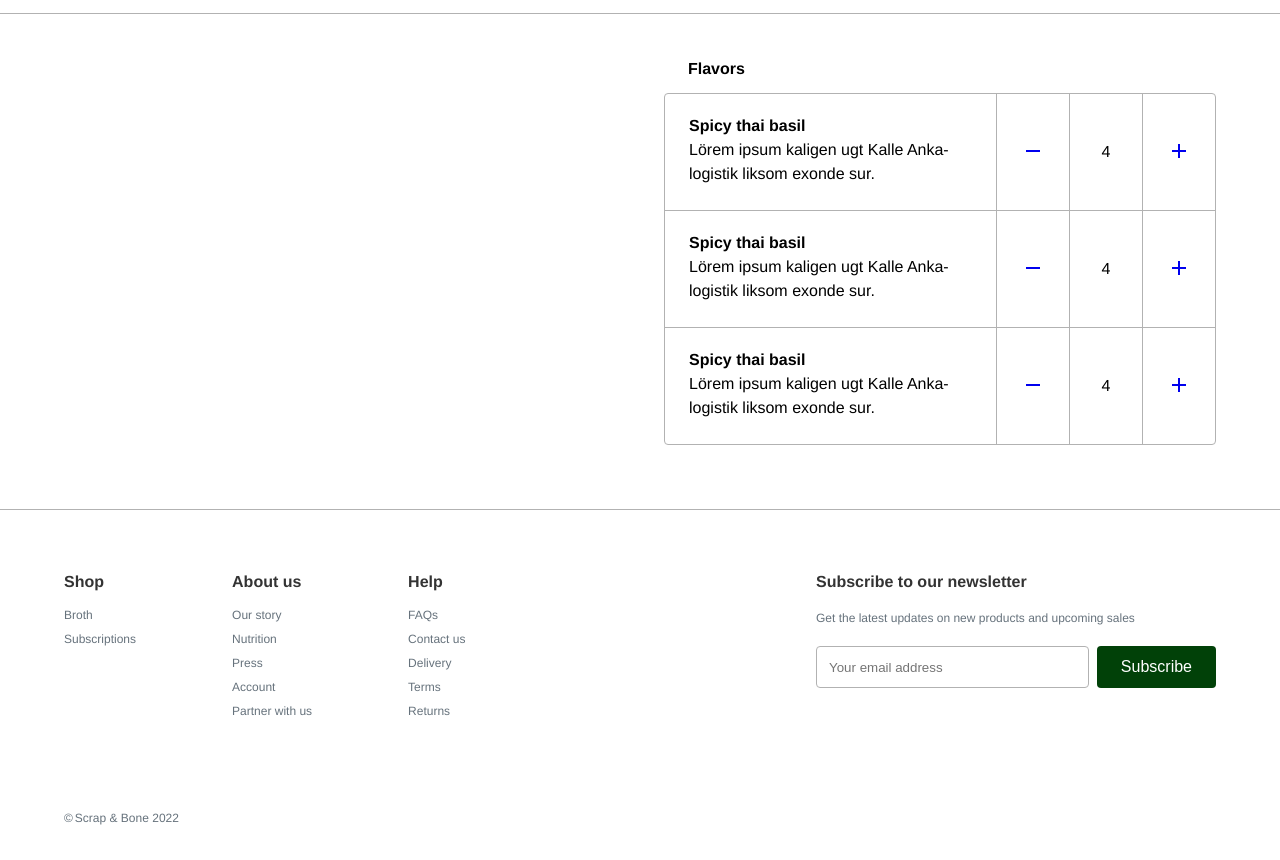
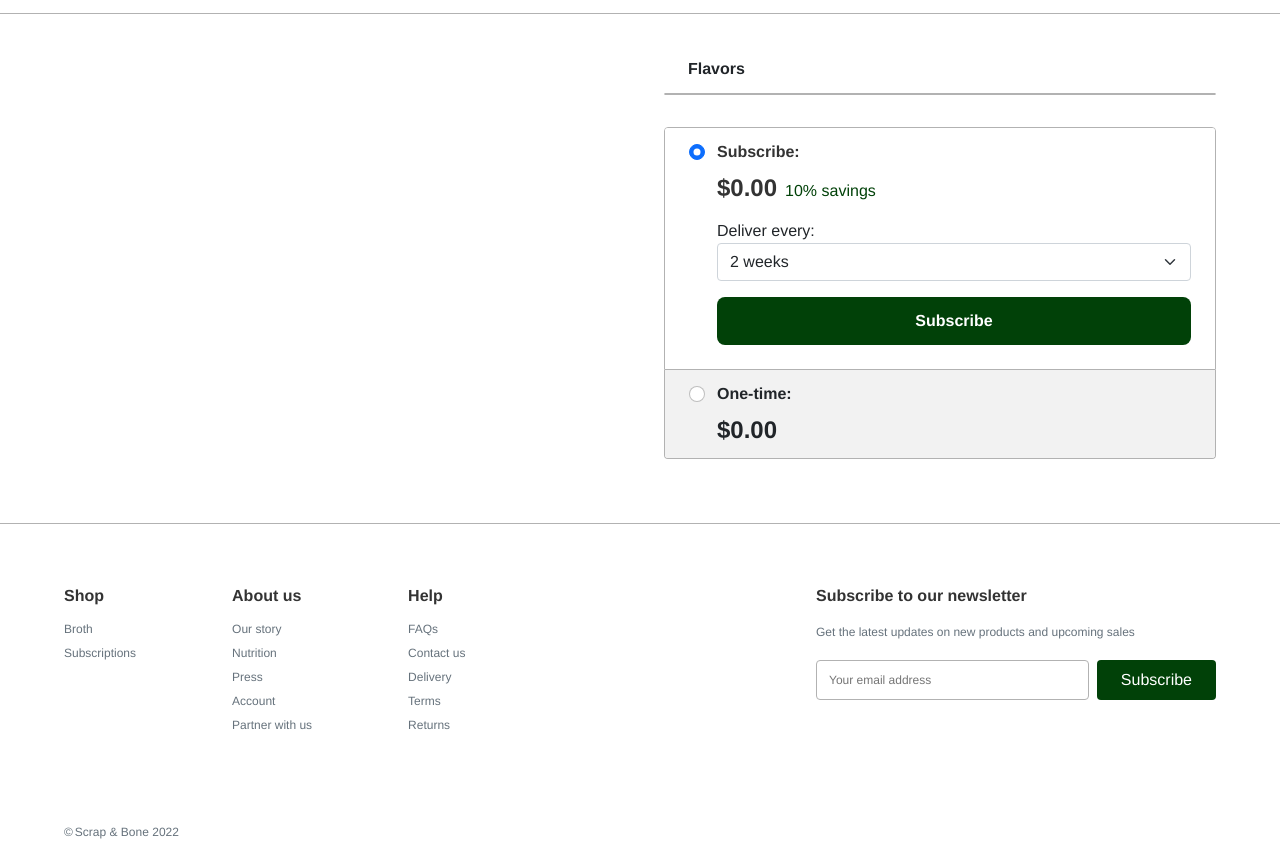
Before and after one commit to Turnerlv/GA-work, a plain HTML site: page final project/pdp/index.html in a window 1280 px wide. Shown: the part 83-943 px from the top of the page. Drawn offline with nearby package versions, Linux system fonts and the light colour scheme.

Commit message:
Final project updates

```diff
--- a/final project/pdp/index.html
+++ b/final project/pdp/index.html
@@ -8,10 +8,14 @@
 		<title>Scrap & Bone product details</title>
 
 		<!-- external CSS link -->
+        <link href="https://cdn.jsdelivr.net/npm/bootstrap@5.1.3/dist/css/bootstrap.min.css" rel="stylesheet" integrity="sha384-1BmE4kWBq78iYhFldvKuhfTAU6auU8tT94WrHftjDbrCEXSU1oBoqyl2QvZ6jIW3" crossorigin="anonymous">  <!-- Bootstrap  -->
 		<link rel="stylesheet" href="../global/css/reset.css">
-        <link href="https://fonts.googleapis.com/css2?family=Material+Symbols+Outlined" rel="stylesheet" />
+        <link href="https://fonts.googleapis.com/css2?family=Material+Symbols+Outlined" rel="stylesheet" /><!-- Google material icons -->
 		<link rel="stylesheet" href="style.css">
-        <link rel="icon" type="image/png" href="../global/images/Favicon.png"/>
+        <link rel="icon" type="image/png" href="../global/images/Favicon.png"/><!-- Favicon -->
+
+
+
 
 	</head>
 	<body>
@@ -20,7 +24,7 @@
             <nav class="main-menu-bar">
                 <div class="logo-container">
                     <a href="#" class="main-nav-item inline-nav-item" id="menu-button"><span class="material-symbols-outlined">menu</span>Menu</a>
-                    <a href="#" class="logo-link">
+                    <a href="../homepage/index.html" class="logo-link">
                     <img src="../global/images/Logo_original_Logo_Logo.svg" alt="Scrap & Bone" class="logo">
                     </a>
                     <a href="#" class="main-nav-item inline-nav-item"><span class="material-symbols-outlined">shopping_cart</span>Cart</a>
@@ -71,59 +75,62 @@
                 <div class="product-details-right">
                     <h4>Flavors</h4>
                     <div class="product-variants-content">
-                        <div class="product-variant">
-                            <div class="variant-name">
-                                <h4>Spicy thai basil</h4>
-                                <p>Lörem ipsum kaligen ugt Kalle Anka-logistik liksom exonde sur.  </p>
+
+
                     </div>
-                            <div class="variant-counter">
-                                <a href="#" class="variant-counter-icon"><span class="material-symbols-outlined">remove</span></a>
-                            </div>
-                            <div class="variant-counter">
-                                <p>4</p>
-                            </div>
-                            <div class="variant-counter">
-                                <a href="#" class="variant-counter-icon"><span class="material-symbols-outlined">add</span></a>
-                            </div>
+
+                    <!--Checkout using accordion-->
 
 
 
+                      <div class="accordion" id="accordionExample">
+                        <div class="accordion-item">
+                          <h2 class="accordion-header" id="headingOne">
+                            <button class="accordion-button form-check" type="button" data-bs-toggle="collapse" data-bs-target="#collapseOne" aria-expanded="true" aria-controls="collapseOne">
+                                <div class="price-select">
+                                    <input class="form-check-input" type="radio" name="flexRadioDefault" id="flexRadioDefault1" checked>
+                                    <label class="form-check-label pricing-option" for="flexRadioDefault1">
+                                    Subscribe:
+                                    </label>
                                 </div>
-                        <div class="product-variant">
-                            <div class="variant-name">
-                                <h4>Spicy thai basil</h4>
-                                <p>Lörem ipsum kaligen ugt Kalle Anka-logistik liksom exonde sur.  </p>
+                                <div class="price-content" id="subscribe-price">
+                                    <h3 class="price">$0.00</h3>
+                                    <p class="discount"> 10% savings</p>
                                 </div>
-                            <div class="variant-counter">
-                                <a href="#" class="variant-counter-icon"><span class="material-symbols-outlined">remove</span></a>
+                            </button>
+                          </h2>
+                          <div id="collapseOne" class="accordion-collapse collapse show" aria-labelledby="headingOne" data-bs-parent="#accordionExample">
+                            <div class="accordion-body">
+                                <p class="price-label">Deliver every:</p>
+                                <select class="form-select" aria-label="placeholder">
+                                    <option selected>2 weeks</option>
+                                    <option value="1">1 Month</option>
+                                    <option value="2">2 Months</option>
+                                    <option value="3">3 Months</option>
+                                  </select>
+                                  <a href="#"></a><div class="button">Subscribe</div></a>
                             </div>
-                            <div class="variant-counter">
-                                <p>4</p>
                           </div>
-                            <div class="variant-counter">
-                                <a href="#" class="variant-counter-icon"><span class="material-symbols-outlined">add</span></a>
                         </div>
-
-
-
+                        <div class="accordion-item">
+                          <h2 class="accordion-header" id="headingTwo">
+                            <button class="accordion-button collapsed form-check" type="button" data-bs-toggle="collapse" data-bs-target="#collapseTwo" aria-expanded="false" aria-controls="collapseTwo">
+                                <div class="price-select">
+                                    <input class="form-check-input" type="radio" name="flexRadioDefault" id="flexRadioDefault2">
+                                    <label class="form-check-label" for="flexRadioDefault2">
+                                    One-time:
+                                    </label>
                                 </div>
-                        <div class="product-variant">
-                            <div class="variant-name">
-                                <h4>Spicy thai basil</h4>
-                                <p>Lörem ipsum kaligen ugt Kalle Anka-logistik liksom exonde sur.  </p>
+                                <div class="price-content" id="one-time-price">
+                                    <h3 class="price">$0.00</h3>
                                 </div>
-                            <div class="variant-counter">
-                                <a href="#" class="variant-counter-icon"><span class="material-symbols-outlined">remove</span></a>
+                            </button>
+                          </h2>
+                          <div id="collapseTwo" class="accordion-collapse collapse" aria-labelledby="headingTwo" data-bs-parent="#accordionExample">
+                            <div class="accordion-body">
+                                <a href="#"></a><div class="button">Add to cart</div></a>
                             </div>
-                            <div class="variant-counter">
-                                <p>4</p>
                           </div>
-                            <div class="variant-counter">
-                                <a href="#" class="variant-counter-icon"><span class="material-symbols-outlined">add</span></a>
-                            </div>
-
-
-
                         </div>
                       </div>
 
@@ -182,9 +189,11 @@
             <p><span>&copy;</span>Scrap & Bone 2022</p>
 
 		</footer>
+        <script src="https://cdn.jsdelivr.net/npm/bootstrap@5.1.3/dist/js/bootstrap.bundle.min.js" integrity="sha384-ka7Sk0Gln4gmtz2MlQnikT1wXgYsOg+OMhuP+IlRH9sENBO0LRn5q+8nbTov4+1p" crossorigin="anonymous"></script> <!--Bootstrap-->
          <script src="https://ajax.googleapis.com/ajax/libs/jquery/1.12.0/jquery.min.js"></script>
 		<script src="index.js"></script>
         <script src="../global/js/product_data.js"></script>
 
+
 	</body>
 </html>
--- a/final project/pdp/style.css
+++ b/final project/pdp/style.css
@@ -259,6 +259,7 @@ p{
     flex-direction: column;
     border: solid 1px #b2b2b2;
     border-radius: 0.25rem;
+    margin-bottom: 2rem;
 }
 .product-variant{
     display: flex;
@@ -285,6 +286,67 @@ p{
     text-align: center;
 }
 
+/* BOOTSTRAP OVERRIDES */
+
+.accordion-item{
+    border: solid 1px #b2b2b2;
+}
+.accordion-button{
+    display: flex;
+    flex-direction: column;
+    align-items: stretch;
+    font-size: 1rem;
+    font-family: helvetica;
+    font-weight: 600;
+    background-color: #f2f2f2;
+    margin-bottom: 0;
+    padding: 0 0 1rem 0;
+}
+.accordion-button::after {
+    display: none;
+}
+.accordion-button:not(.collapsed) {
+    box-shadow: none;
+    color:#333333;
+    background-color: #ffffff;
+}
+.price-select{
+    display: flex;
+    gap: 0.75rem;
+    align-items: center;
+    padding: 1rem 1.5rem;
+}
+
+.form-check-label{
+    flex:1;
+    cursor: pointer;
+}
+.form-check .form-check-input{
+    margin: 0;
+}
+.accordion-body{
+    padding: 0 1.5rem 1.5rem 3.25rem;
+}
+.price-content{
+    display: flex;
+    align-items:baseline;
+    gap: 0.5rem;
+    margin-left: 3.25rem;
+}
+.price{
+    font-family: helvetica;
+}
+.discount{
+    font-weight: 400;
+    color: #014108;
+}
+.form-select{
+    font-family: helvetica;
+    margin-bottom: 1rem;
+}
+select{
+    font-family: helvetica;
+}
 
 /********  BOTTOM NAVIGATION SECTION  *********/
 
```
Also changed, not shown: final project/pdp/index.js (+82 -1 lines), package-lock.json (added). Lines whose indentation alone changed are shown as unchanged.
